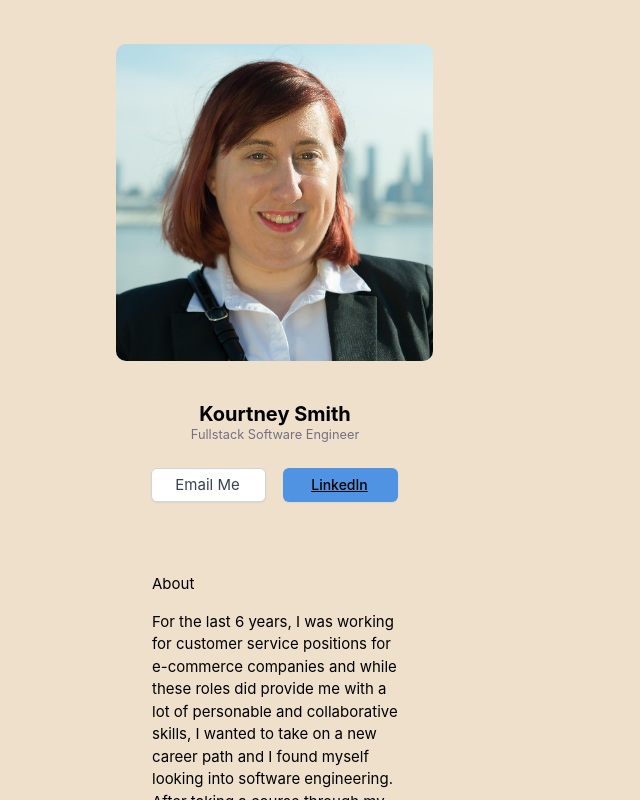
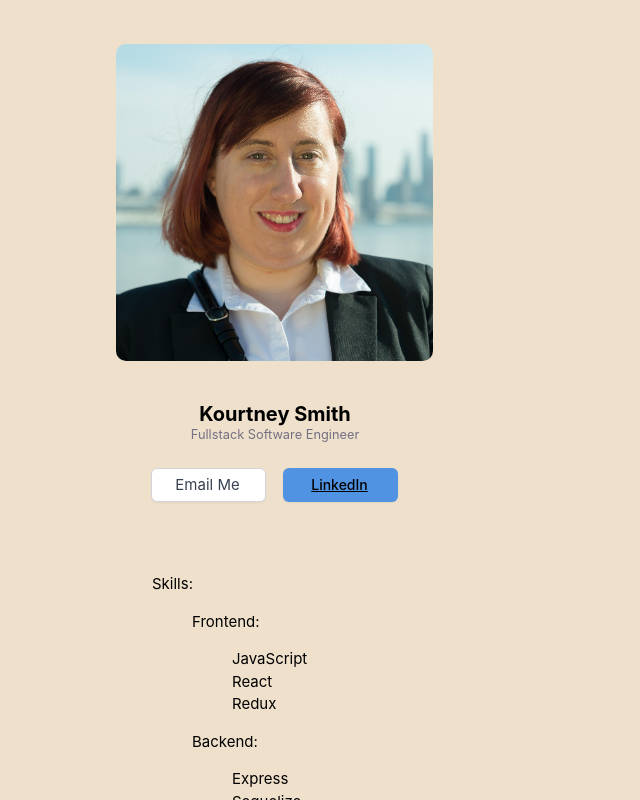
Before and after one commit to klsmith5370/Digital-Business-Card, a React app: page / in a window 1280 px wide. Shown: the whole page, without its empty margins (0-640 px from the left). Built offline with nearby package versions, Linux system fonts and the light colour scheme.

Commit message:
Updated about component with skills

```diff
--- a/Components/About.js
+++ b/Components/About.js
@@ -3,14 +3,17 @@ import React from "react"
 export default function About() {
     return (
         <div className="about-info">
-            <h2>About</h2>
-            <p>For the last 6 years, I was working for customer service positions for e-commerce companies and while these roles did provide me with a lot of personable and collaborative skills, I wanted to take on a new career path and I found myself looking into software engineering.
-
-            After taking a course through my local community college on Python and a prep course in JavaScript, I soon gained an interest and I started looking into different programs that could take me to the next level. Upon recommendation from my friend, I applied for the Grace Hopper Web Development bootcamp. While in the bootcamp, we were taught about back-end development, with Express and Sequelize, and front-end development, with React and React-Redux, to gain an understanding in full stack development.
-
-
-            After graduating from the bootcamp, I have learned a lot more about JavaScript, React, Redux, Express, and Sequelize while I went through the bootcamp and I am now looking forward to taking all of my newfound skills and start my engineering career.
-            </p>
+            <h2>Skills:</h2>
+            <ul>
+                <h3>Frontend:</h3>
+                <ul>JavaScript</ul>
+                <ul>React</ul>
+                <ul>Redux</ul>
+                <h3>Backend:</h3>
+                <ul>Express</ul>
+                <ul>Sequelize</ul>
+                <ul>postgreSQL</ul>
+            </ul>
         </div>
     )
 }
```
Also changed, not shown: index.pack.js.
